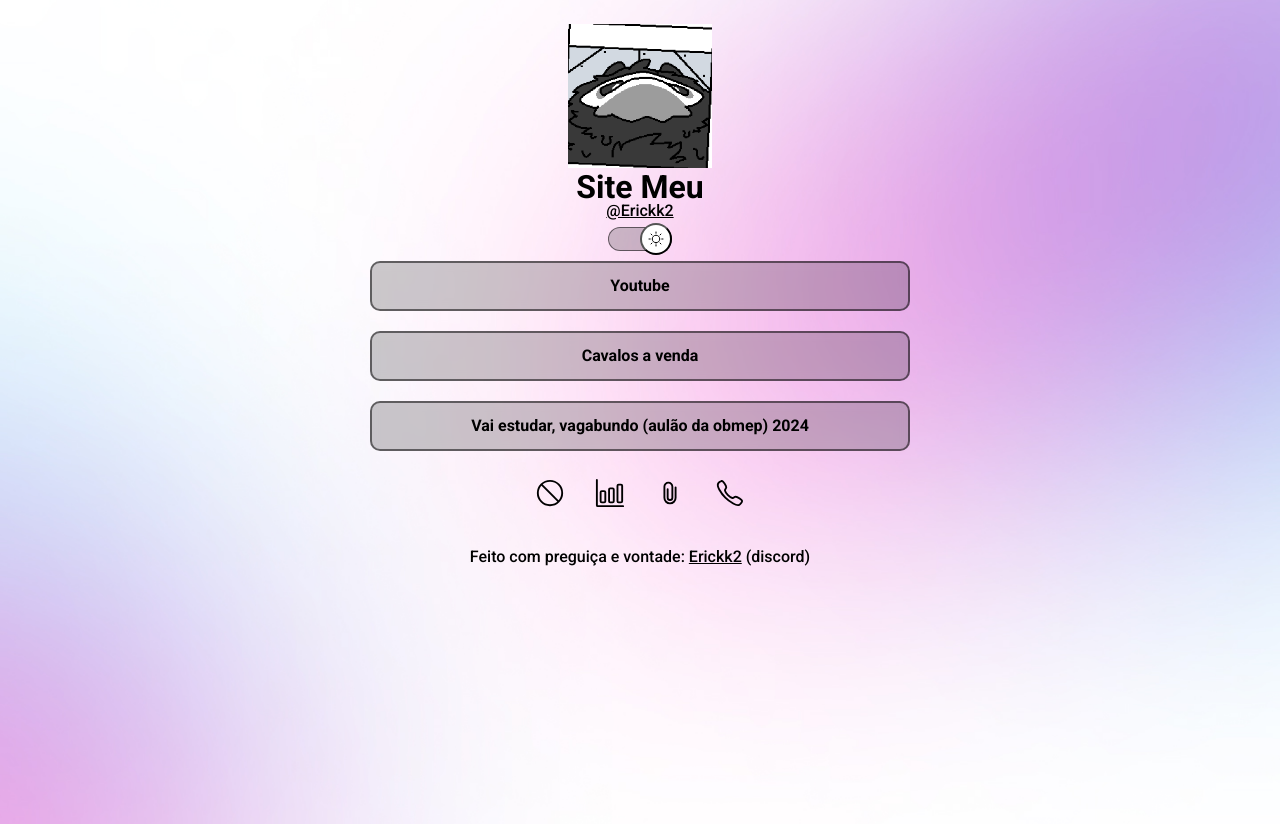
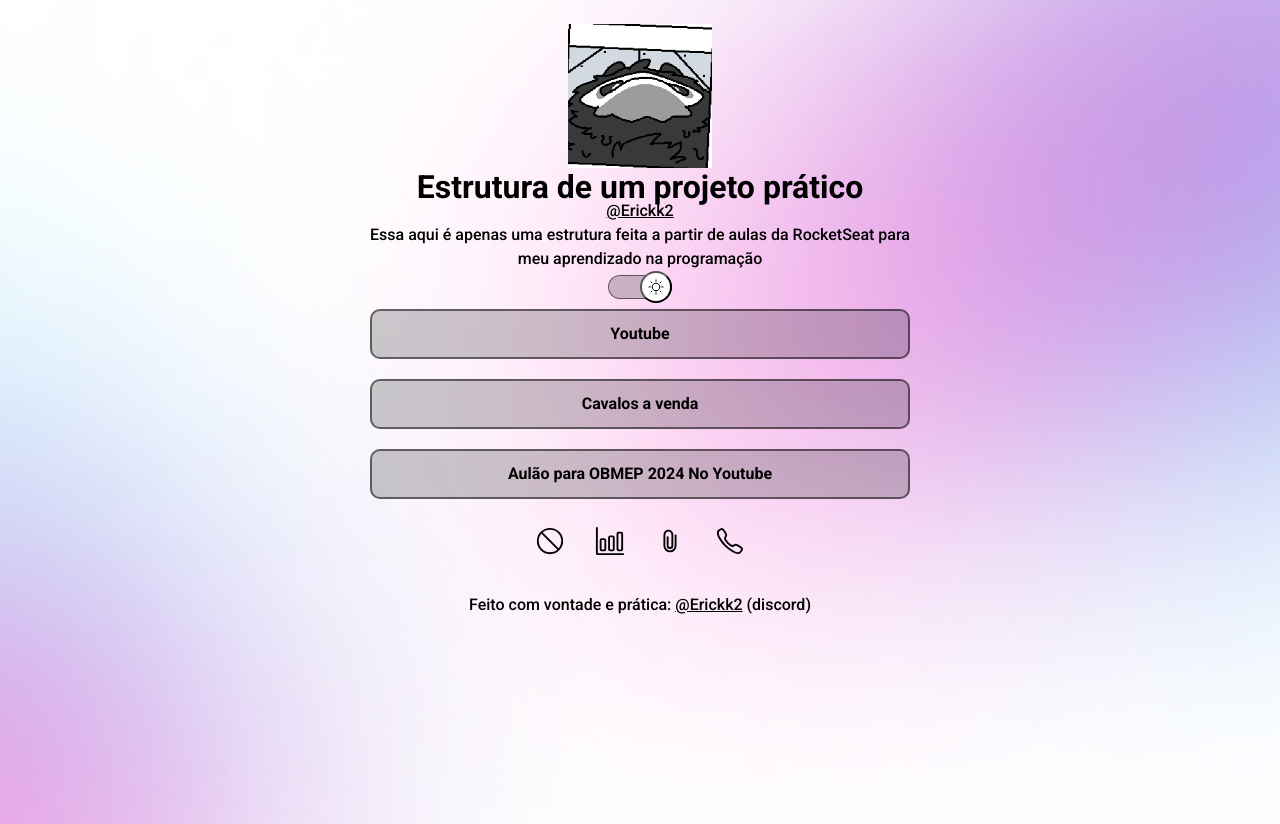
Before and after one commit to Erickk2GH/nprojeto, a plain HTML site: page index.html in a window 1280 px wide. Drawn offline with nearby package versions, Linux system fonts and the light colour scheme.

Commit message:
melhor aprimoramento e decencia

```diff
--- a/index.html
+++ b/index.html
@@ -18,9 +18,10 @@
 
 
     <img src="./assets/Screenshot_35.png" alt="Puro fazendo pose da monaliza, bem lindo.">
- <h1>Site Meu</h1>
+ <h1>Estrutura de um projeto prático</h1>
 
  <a>@Erickk2</a>
+ <p>Essa aqui é apenas uma estrutura feita a partir de aulas da RocketSeat para meu aprendizado na programação</p>
 
      <div id="switch" onclick = "toggleMode()">
      <button></button>
@@ -43,7 +44,7 @@
 
   <li>
       <a href="https://www.youtube.com/watch?v=GoG-MfMKzqI"
-      target="_blank">Vai estudar, vagabundo (aulão da obmep) 2024</a>
+      target="_blank">Aulão para OBMEP 2024 No Youtube</a>
   </li>
 
   </ul>
@@ -61,7 +62,7 @@
     </a>
 
 </div>
-<footer>Feito com preguiça e vontade: <a href="https://discord.com/channels/@me">Erickk2</a> (discord) </footer>
+<footer>Feito com vontade e prática: <a href="https://discord.com/channels/@me">@Erickk2</a> (discord) </footer>
 </div>
  </div>
 </div> <!--icones-->
```
